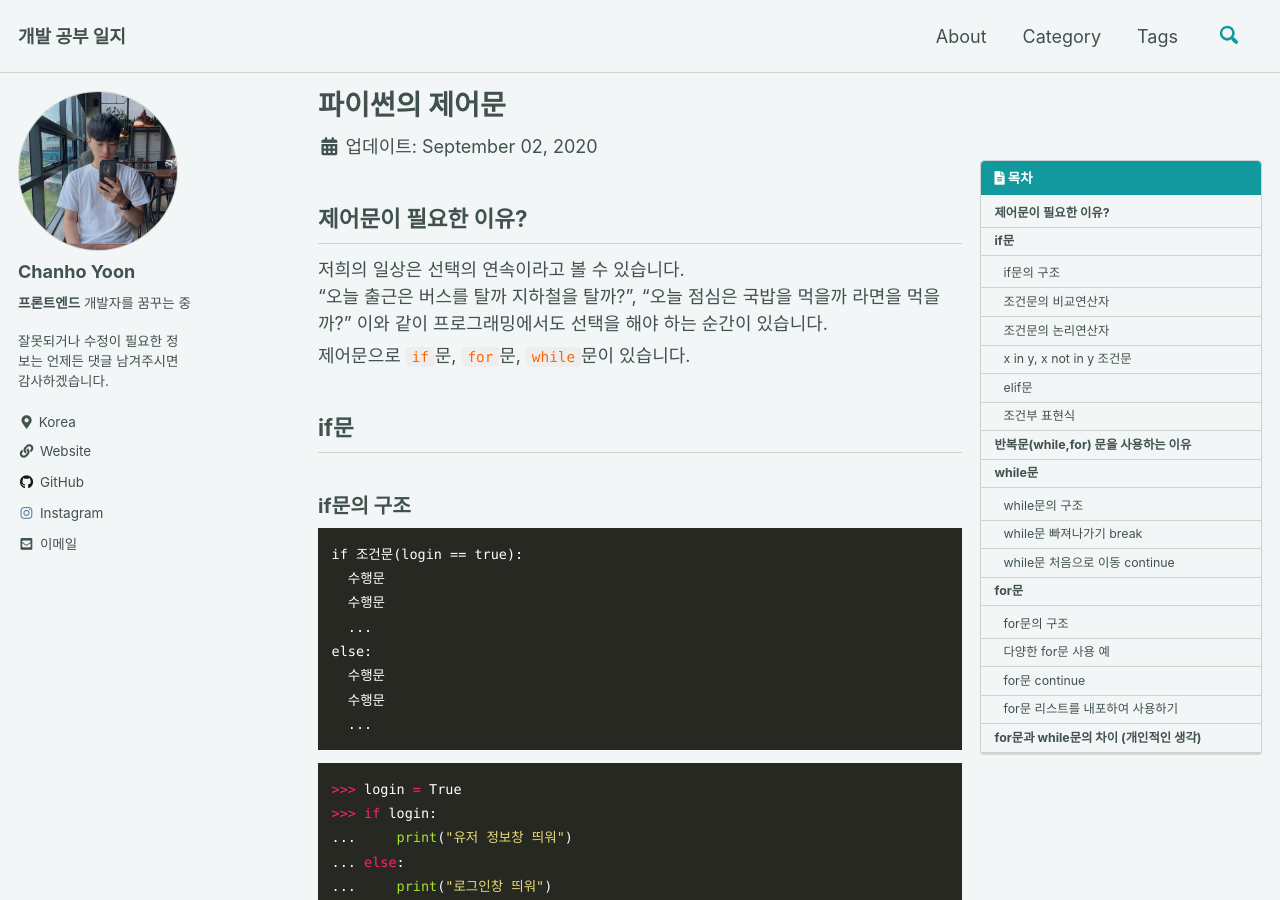
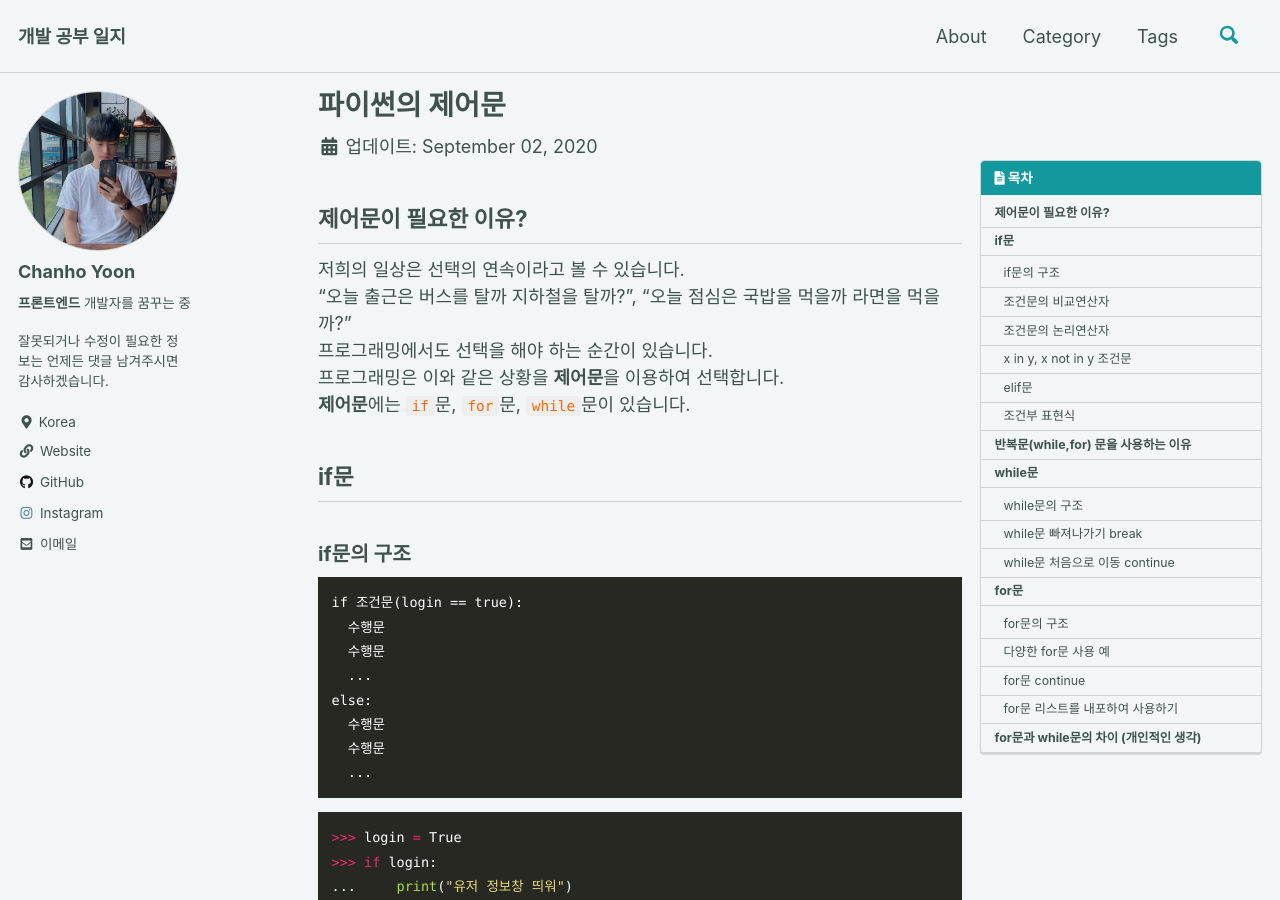
Before and after one commit to chanho-Yoon/chanho-Yoon.github.io, a Jekyll site: the page built from _posts/2020-09-02-python-control-statements.md, in a window 1280 px wide and 900 px high. Built offline with Jekyll 4.4.1, drawn with Linux system fonts in a browser that asks for light colours; cached includes are drawn as plain includes; comment, search, counter and statistics services are not loaded.

Commit message:
update python control post

```diff
--- a/_posts/2020-09-02-python-control-statements.md
+++ b/_posts/2020-09-02-python-control-statements.md
@@ -11,10 +11,10 @@ toc_label: '목차'
 ## 제어문이 필요한 이유?
 
 저희의 일상은 선택의 연속이라고 볼 수 있습니다. <br>
-"오늘 출근은 버스를 탈까 지하철을 탈까?", "오늘 점심은 국밥을 먹을까 라면을 먹을까?"
-이와 같이 프로그래밍에서도 선택을 해야 하는 순간이 있습니다.
-
-제어문으로 `if`문, `for`문, `while`문이 있습니다.
+"오늘 출근은 버스를 탈까 지하철을 탈까?", "오늘 점심은 국밥을 먹을까 라면을 먹을까?"<br>
+프로그래밍에서도 선택을 해야 하는 순간이 있습니다. <br>
+프로그래밍은 이와 같은 상황을 **제어문**을 이용하여 선택합니다. <br>
+**제어문**에는 `if`문, `for`문, `while`문이 있습니다.
 
 ## if문
 
```
